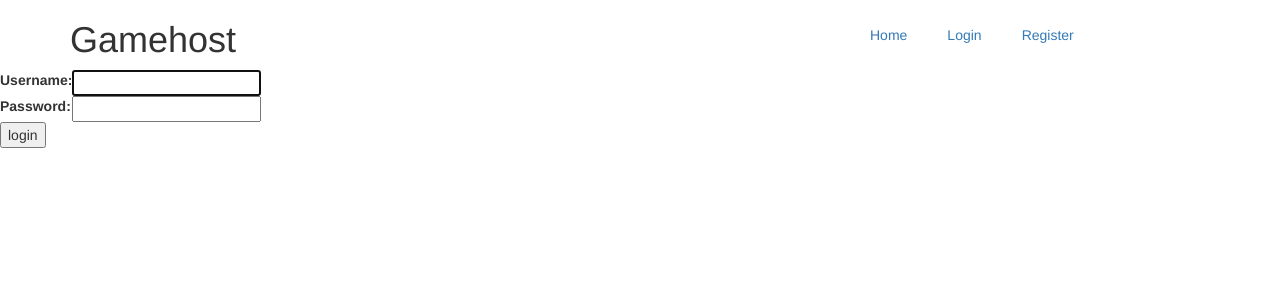
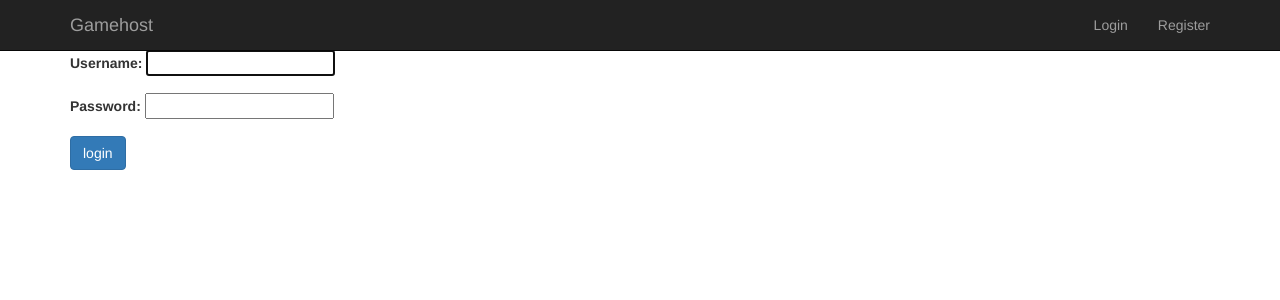
Before and after one commit to nikohakanen/Gamehost, a Django app: page /login/ in a window 1280 px wide. Shown: the top 300 px of the page. Run offline with Django 3.2, Linux system fonts and the light colour scheme; parts of the project's set-up code (start-up, migrations or seed data) failed here and were passed over; some libraries are stand-ins or nearby versions.

Commit message:
Various visual improvements

```diff
--- a/gamehost/templates/base.html
+++ b/gamehost/templates/base.html
@@ -12,35 +12,42 @@
     {% endblock %}
   </head>
   <body>
-    <header class="container">
-      <div class="row">
-      <!-- <div id="topbar">!-->
-      <!--{% block topbar %}!-->
-        <h1 class="col-sm-8">Gamehost</h1>
-      <!--<ul>!-->
-        <nav class="col-sm-4">
-          <p><a href="/" id="home">Home</a></p>
+    <nav class="navbar navbar-inverse navbar-fixed-top">
+      <div class="container">
+        <div class="navbar-header">
+          <button type="button" class="navbar-toggle collapsed" data-toggle="collapse"
+                  data-target="#navbar" aria-expanded="false" aria-controls="navbar">
+            <span class="sr-only">Toggle navigation</span>
+            <span class="icon-bar"></span>
+            <span class="icon-bar"></span>
+            <span class="icon-bar"></span>
+          </button>
+          <a class="navbar-brand" href="/">Gamehost</a>
+        </div>
+        <div class="collapse navbar-collapse">
           {% if user.is_authenticated %}
-            <p><a href="/purchased_games/{{ user.id }}/" id="mygames">My Games</a></p>
-            <p><a href="/accounts/profile/{{user.id}}/" id="profile">{{ user.username }}</a></p>
-            <!--<p>|</p>!-->
-            <p><a href="{% url 'basket' %}" id="basket">Basket</a></p>
-            <p><a href="{% url 'logout' %}" id="logout">Logout</a></p>
+          <ul class="nav navbar-nav navbar-left">
+            <li><a href="/purchased_games/{{ user.id }}/" id="mygames">My Games</a></li>
+            <li><a href="{% url 'basket' %}" id="basket">Basket</a></li>
+          </ul>
+          <ul class="nav navbar-nav navbar-right">
+            <li><a href="/accounts/profile/{{user.id}}/" id="profile">Profile</a></li>
+            <li><a href="{% url 'logout' %}" id="logout">Logout</a></li>
+          </ul>
           {% else %}
-            <p><a href="{% url 'login' %}" id="login">Login</a></p>
-            <!--<p>|</p>!-->
-            <p><a href="/register/" id="register">Register</a></p>
+          <ul class="nav navbar-nav navbar-right">
+            <li><a href="{% url 'login' %}" id="login">Login</a></li>
+            <li><a href="/register/" id="register">Register</a></li>
+          </ul>
           {% endif %}
-        </nav>
-      <!--</ul>!-->
-  <!--    {% endblock %}!-->
+        </div>
       </div>
-    </header>
+    </nav>
     {% block decoration %}
 
     {% endblock %}
 
-    <div id="content">
+    <div id="content" class="container">
       {% block content %}{% endblock %}
     </div>
   </body>
--- a/gamehost/templates/checkout.html
+++ b/gamehost/templates/checkout.html
@@ -15,7 +15,7 @@
     <input type="hidden" name="checksum" value="{{ checksum }}" />
     <input type="hidden" name="amount" value="{{ total }}" />
     <input type="hidden" name="dev" value="test" />
-    <input type="submit" value="Proceed to Payment"/>
+    <input type="submit" value="Proceed to Payment" class="btn btn-primary btn-block"/>
 </form>
 
 {% endblock %}
--- a/gamehost/templates/game.html
+++ b/gamehost/templates/game.html
@@ -49,8 +49,8 @@
         <p id="last_saved"></p>
         {% else %}
         <image id="img" src={{ game.thumbnail }}>
-        <h6> Price: {{ game.price }}</h6>
-        <button type="button" id="add_to_basket">Add to Basket</button>
+        <p class="text-info"> Price: {{ game.price }} €</p>
+        <button type="button" id="add_to_basket" class="btn btn-primary">Add to Basket</button>
         {% endif %}
       </div>
       <div class="col-sm-4 highscores">
--- a/gamehost/templates/registration/login.html
+++ b/gamehost/templates/registration/login.html
@@ -4,39 +4,35 @@
 
 {% if form.errors %}
   {% if 'This account is inactive.' in form.non_field_errors %}
-  <p>Please activate your account via the activation link sent to your email!</p>
+  <p class="text-info">Please activate your account via the activation link sent to your email!</p>
   {% else %}
-  <p>Your username and password didn't match. Please try again.</p>
+  <p class="text-info">Your username and password didn't match. Please try again.</p>
   {% endif %}
 {% endif %}
 
 {% if next %}
     {% if user.is_authenticated %}
-    <p>Your account doesn't have access to this page. To proceed,
+    <p class="text-warning">Your account doesn't have access to this page. To proceed,
     please login with an account that has access.</p>
     {% else %}
-    <p>Please login to see this page.</p>
+    <p class="bg-info">Please login to see this page.</p>
     {% endif %}
 {% endif %}
 
-<form method="post" action="{% url 'login' %}">
+<form method="post" action="{% url 'login' %}" class="form-horizontal col-xs-4">
 {% csrf_token %}
-<table>
-<tr>
-    <td>{{ form.username.label_tag }}</td>
-    <td>{{ form.username }}</td>
-</tr>
-<tr>
-    <td>{{ form.password.label_tag }}</td>
-    <td>{{ form.password }}</td>
-</tr>
-</table>
+<div class="form-group">
+    {{ form.username.label_tag }}
+    {{ form.username }}
+</div>
+<div class="form-group">
+    {{ form.password.label_tag }}
+    {{ form.password }}
+</div>
 
-<input type="submit" value="login" />
+<div class="form-group">
+<input type="submit" value="login" class="btn btn-primary"/>
 <input type="hidden" name="next" value="{{ next }}" />
+</div>
 </form>
-
-{# Assumes you setup the password_reset view in your URLconf #}
-{# <p><a href="{% url 'password_reset' %}">Lost password?</a></p> #}
-
 {% endblock %}
--- a/gameproject/static/layout.css
+++ b/gameproject/static/layout.css
@@ -1,3 +1,7 @@
+body {
+    padding-top: 50px;
+}
+
 #topbar li {
   display: inline;
 }
```
Also changed, not shown: gamehost/templates/basket.html (+5 -2 lines), gamehost/templates/basket_contents.html (+11 -7 lines), gamehost/templates/highscore.html (+6 -1 lines), gamehost/templates/registration/register.html (+10 -7 lines).
